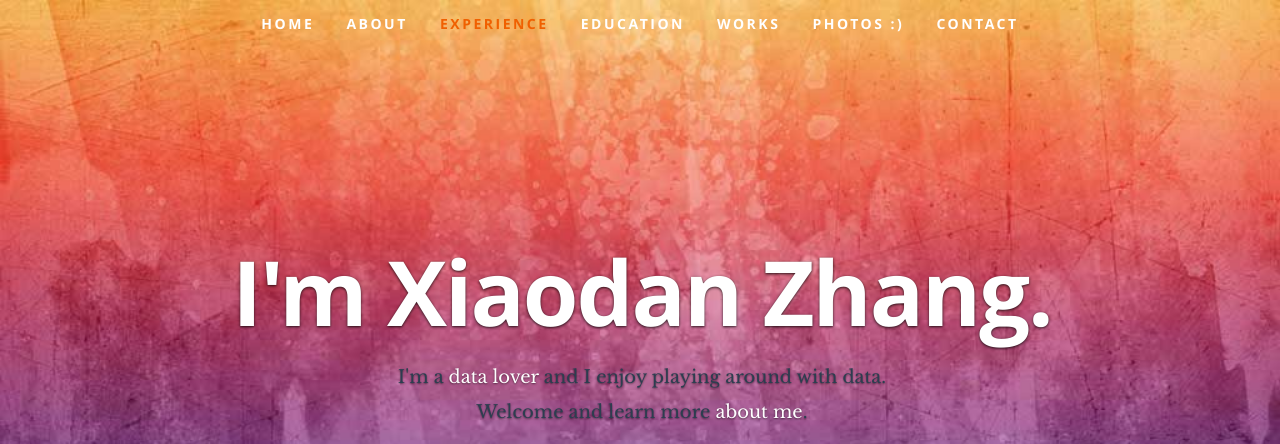
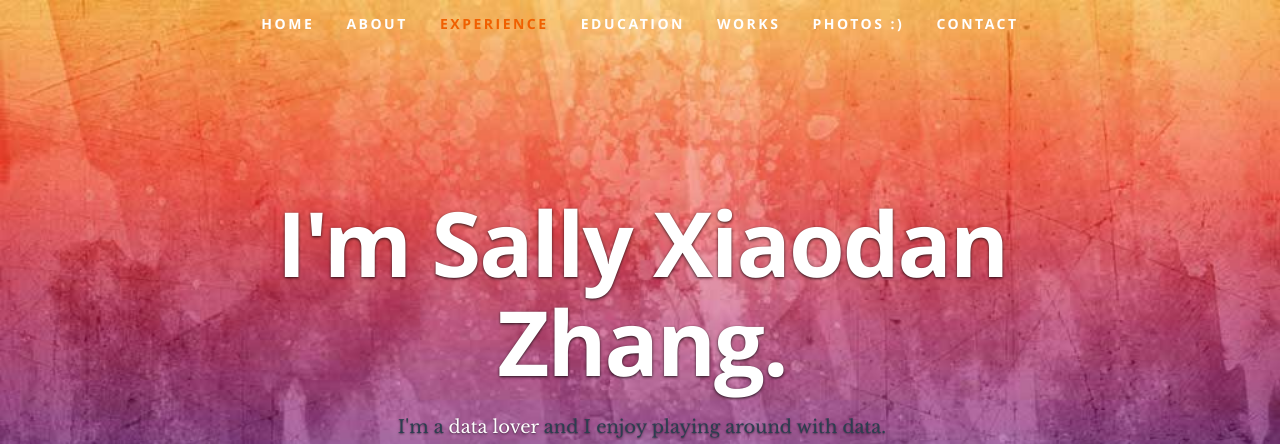
Before and after one commit to noo7/Personal-Website-2.0, a plain HTML site: page index.html in a window 1280 px wide. Shown: the top 444 px of the page. Drawn offline with nearby package versions, Linux system fonts and the light colour scheme.

Commit message:
Added nick name

```diff
--- a/index.html
+++ b/index.html
@@ -60,7 +60,7 @@
         <div class="row banner">
             <div class="banner-text">
                 <!-- <h1 class="responsive-headline">&nbsp;&nbsp;&nbsp;<br></h1> -->
-                <h1 class="responsive-headline">I'm Xiaodan Zhang.</h1>
+                <h1 class="responsive-headline">I'm Sally Xiaodan Zhang.</h1>
                 <h3>I'm a <span>data lover</span> and I enjoy playing around with data.<br>
                 Welcome and learn more <a class="smoothscroll" href="#about">about me</a>.</h3>
                 <hr />
```
